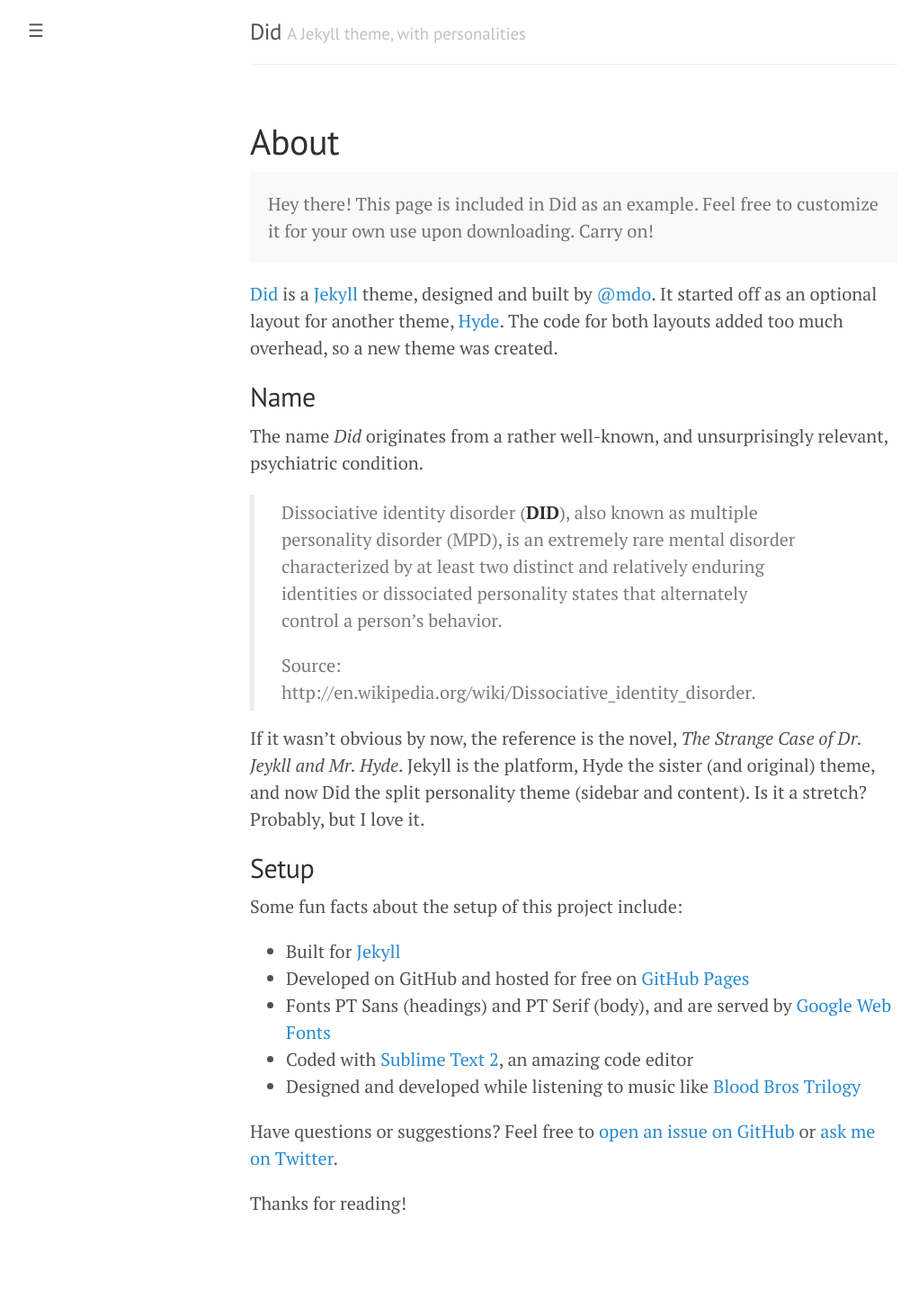
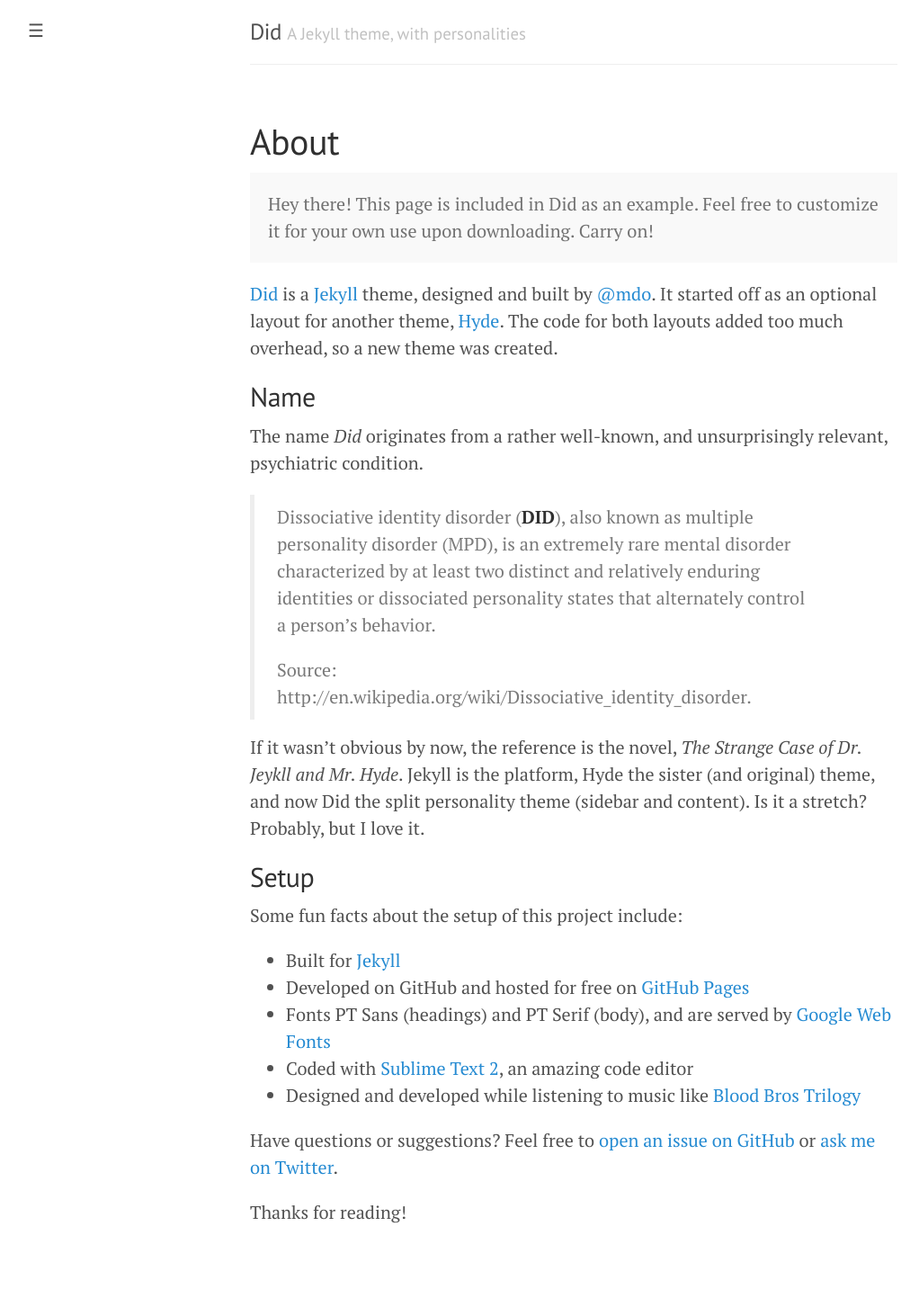
Before and after one commit to qiuyi943/qiuyi943.github.io, a Jekyll site: the page built from about.md, in a window 1280 px wide. Shown: the whole page at 90% size, without its empty margins (2-1024 px from the left). Built offline with Jekyll 4.4.1, drawn with Linux system fonts in a browser that asks for light colours; Markdown is read by kramdown in place of the engine named in the settings.

Commit message:
Blockquote spacing

```diff
--- a/public/css/did.css
+++ b/public/css/did.css
@@ -178,13 +178,19 @@
 
 /* Quotes */
 blockquote {
-  padding: .25rem 5rem .25rem 1.5rem;
+  padding: .5rem 1rem;
   margin: .8rem 0;
   color: #7a7a7a;
   border-left: .25rem solid #eee;
 }
 blockquote p:last-child {
   margin-bottom: 0;
+}
+@media (min-width: 480px) {
+  blockquote {
+    padding-right: 5rem;
+    padding-left: 1.25rem;
+  }
 }
 
 img {
```
